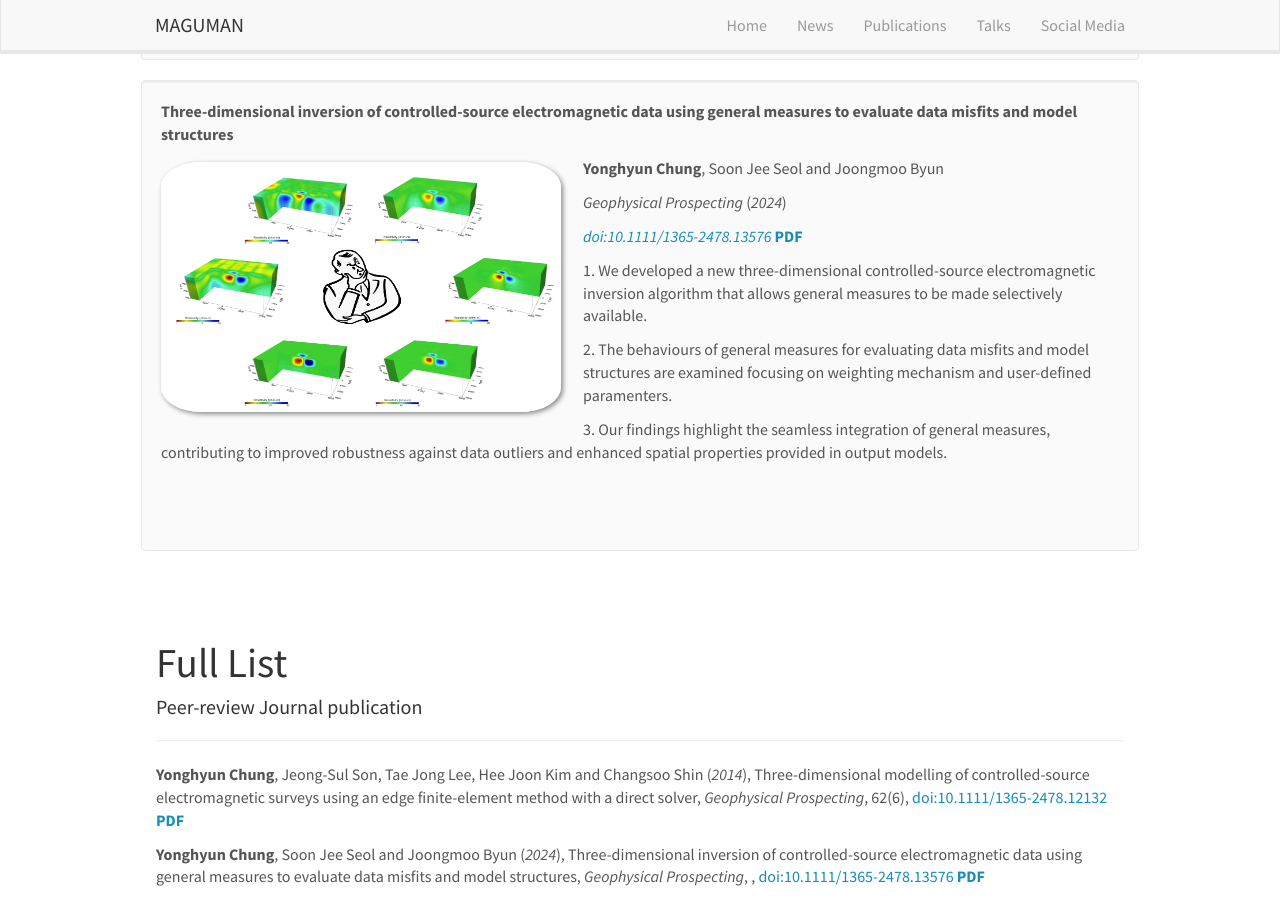
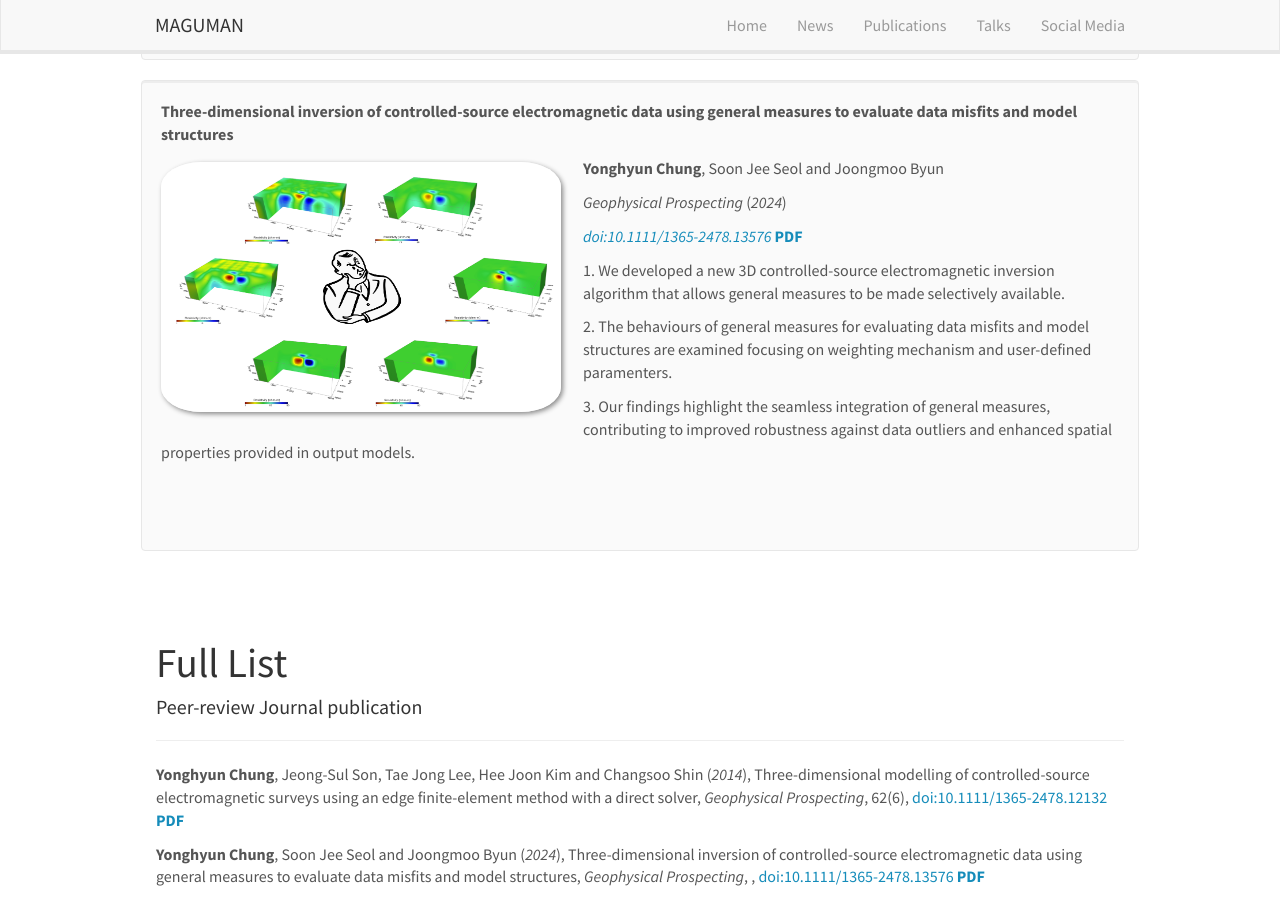
Before and after one commit to maguman/maguman.github.io, a Jekyll site: the page built from _pages/publications.md, in a window 1280 px wide and 900 px high, scrolled down 583 px. Built offline with Jekyll 4.4.1, drawn with Linux system fonts in a browser that asks for light colours; nearby versions of some CDN libraries.

Commit message:
Update publist.yml

```diff
--- a/_data/publist.yml
+++ b/_data/publist.yml
@@ -48,7 +48,7 @@
   year: 2024
   image: SEG17.PNG
   description:
-  key1: We developed a new three-dimensional controlled-source electromagnetic inversion algorithm that allows general measures to be made selectively available.
+  key1: We developed a new 3D controlled-source electromagnetic inversion algorithm that allows general measures to be made selectively available.
   key2: The behaviours of general measures for evaluating data misfits and model structures are examined focusing on weighting mechanism and user-defined paramenters.
   key3: Our findings highlight the seamless integration of general measures, contributing to improved robustness against data outliers and enhanced spatial properties provided in output models.
   authors: <strong>Yonghyun Chung</strong>, Soon Jee Seol and Joongmoo Byun
```
